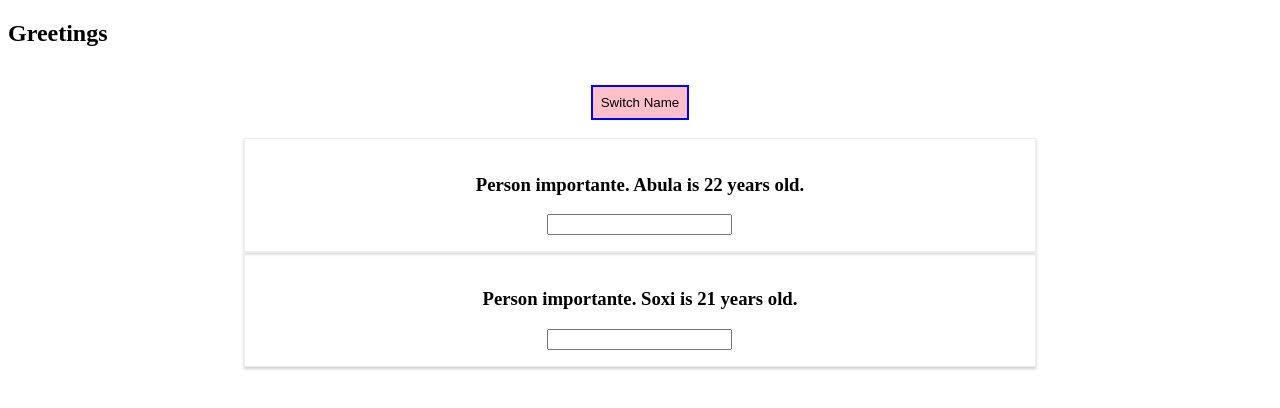
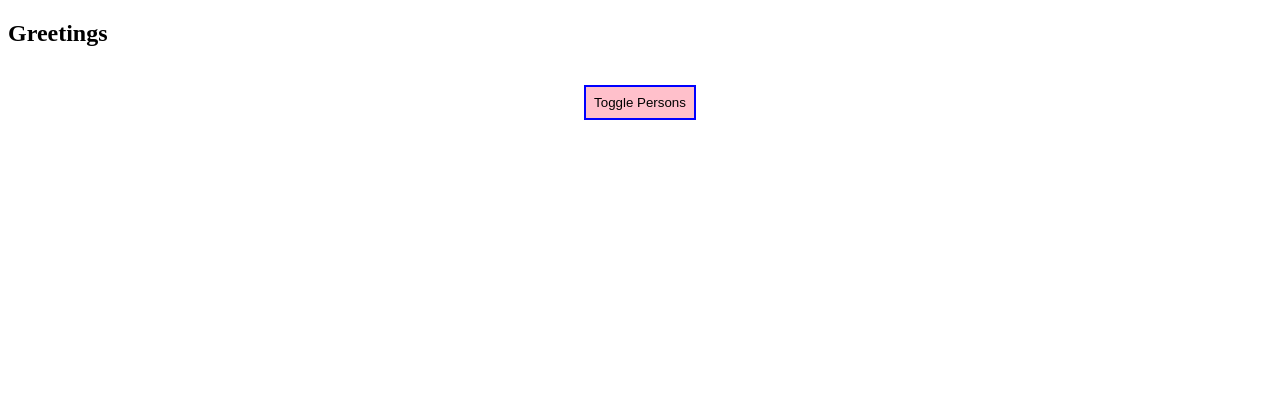
Before and after one commit to frontendprof/react-testing-3, a React (Create React App) app in the folder test-one/: page / in a window 1280 px wide. Shown: the top 408 px of the page. Built offline with nearby package versions, Linux system fonts and the light colour scheme.

Commit message:
Rendering content conditionally

```diff
--- a/test-one/src/App.js
+++ b/test-one/src/App.js
@@ -9,15 +9,17 @@
 state={
   persons:[
     {name:"Abula", age:"22"},
-    {name:"Soxi", age:"21"}
-  ]
+    {name:"Soxi", age:"21"},
+    {name:"Sumi",age:"1"}
+  ],
+  showPersons:false
 }
 
 switchNameHandler=()=>{
   this.setState({persons:[
     {name:"AbdulMalik", age:"32"},
     {name:"Sohiba", age:"31"},
-    // {name:"Kid", age:null}
+    {name:"Sumayya",age:"5"}
 
   ]})
 }
@@ -25,9 +27,17 @@
 nameChangeHandler =(e)=>{
   this.setState({persons:[
     {name:"AbdulMalik", age:"32"},
-    {name:e.target.value.toUpperCase(), age:"31"}
+    {name:e.target.value.toUpperCase(), age:"31"},
+    {name:"Sumayya", age:"5"}
 
   ]})
+}
+
+
+togglePersonsHandler=()=>{
+
+  const doesShow=this.state.showPersons;
+  this.setState({showPersons:!doesShow});
 }
 
 
@@ -50,19 +60,33 @@
         <br></br>
         <button
         style={style}
-        onClick={this.switchNameHandler}>Switch Name</button>
+        onClick={this.togglePersonsHandler}>Toggle Persons</button>
         <br></br>
 
+
+        {
+          this.state.showPersons?
+            <div>
             <Person name={this.state.persons[0].name}
             age={this.state.persons[0].age}
             click={this.switchNameHandler}
+            />
 
-         />
             <Person name={this.state.persons[1].name}
             age={this.state.persons[1].age}
             changed={this.nameChangeHandler}
+            />
 
+            <Person name={this.state.persons[2].name}
+            age={this.state.persons[2].age}
+            changed={this.nameChangeHandler}
             />
+
+          </div>:null
+
+        }
+
+
 
 
       </div>
```
Lines whose indentation alone changed are shown as unchanged.
